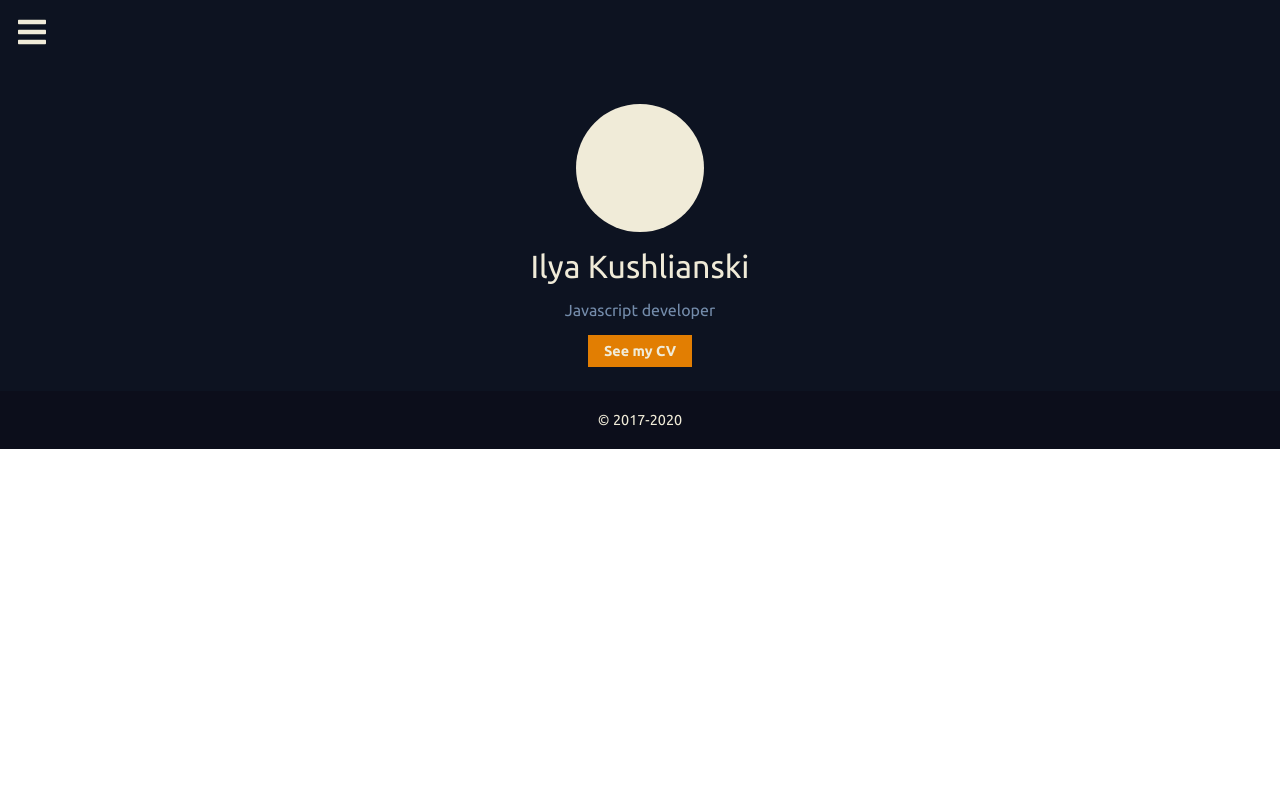
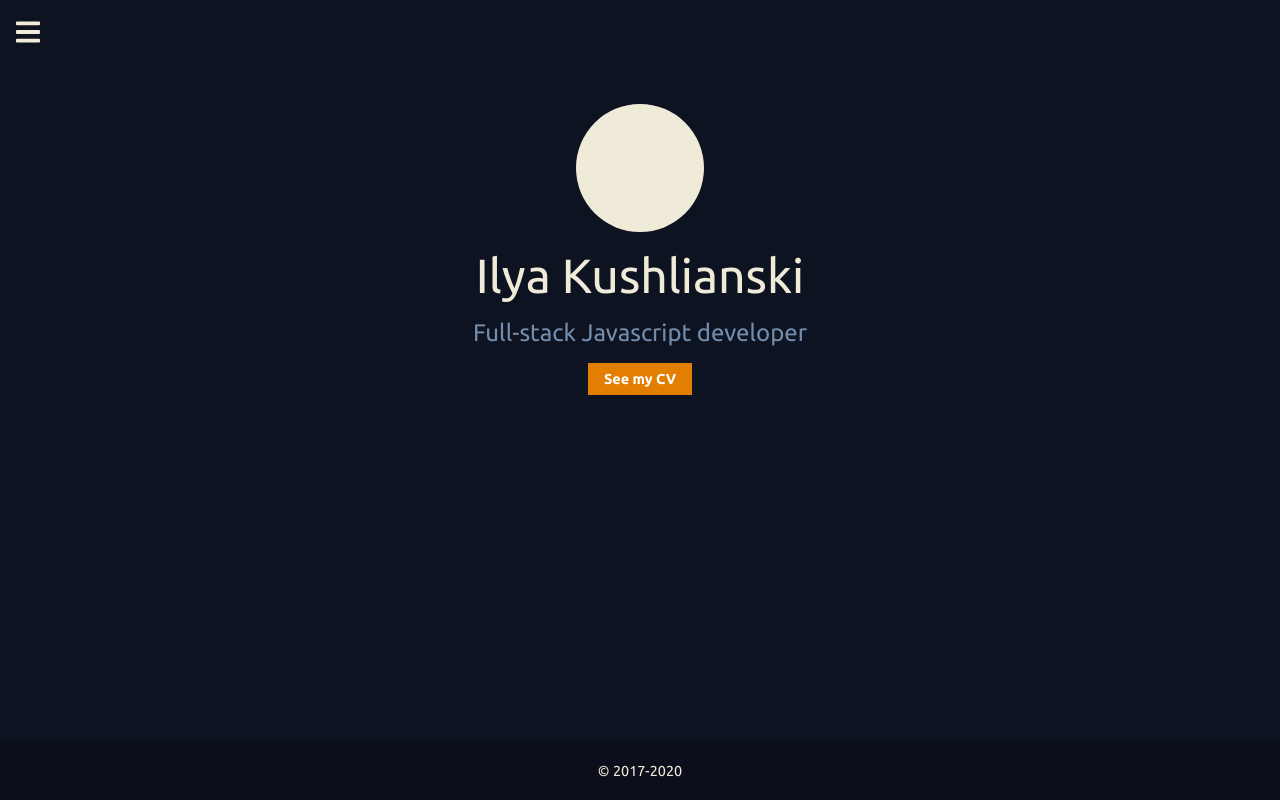
Before and after one commit to ikushlianski/ilya-online-nextjs, a Next.js app: page /front-page in a window 1280 px wide. Built offline with nearby package versions, Linux system fonts and the light colour scheme.

Commit message:
Improve style of front page

```diff
--- a/package.json
+++ b/package.json
@@ -21,7 +21,7 @@
   "bugs": {
     "url": "https://github.com/ikushlianski/ilya-online-react/issues"
   },
-  "homepage": "http://ilya.online",
+  "homepage": "https://ilya.online",
   "browserslist": [
     "defaults",
     "not IE 11"
--- a/src/components/Layout/Layout.js
+++ b/src/components/Layout/Layout.js
@@ -1,12 +1,17 @@
 import React from 'react';
+import cx from 'classnames';
 
 import { Header } from './Header';
 import { Footer } from './Footer';
 
-export const Layout = ({ children }) => (
-  <div className="Layout">
-    <Header />
-    {children}
-    <Footer />
-  </div>
-);
+export const Layout = ({ children, className }) => {
+  const pageClasses = cx('Page', className);
+
+  return (
+    <div className="Layout">
+      <Header />
+      <div className={pageClasses}>{children}</div>
+      <Footer />
+    </div>
+  );
+};
--- a/src/components/Navbar/Navbar.scss
+++ b/src/components/Navbar/Navbar.scss
@@ -16,7 +16,7 @@
 
 .Navbar__OpenMenuButton, .Navbar__CloseMenuButton {
   display: inline-block;
-  width: 32px;
+  width: 24px;
   height: 32px;
   padding: $padding-margin-normal;
 
@@ -34,7 +34,7 @@
   }
 
   .svg-inline--fa {
-    width: 32px;
+    width: 24px;
     height: 32px;
   }
 }
--- a/src/components/Navbar/NavbarItem.scss
+++ b/src/components/Navbar/NavbarItem.scss
@@ -6,6 +6,7 @@
   height: 2em;
   line-height: 2em;
   padding: $padding-margin-small $padding-margin-normal;
+  font-size: $font-larger;
 
   &:hover {
     cursor: pointer;
--- a/src/pages/front-page/front-page.scss
+++ b/src/pages/front-page/front-page.scss
@@ -13,12 +13,14 @@
   }
 
   &__Primary {
-    font-size: $font-large;
+    font-size: $font-giant;
     margin: 0;
+    text-align: center;
   }
 
   &__Secondary {
-    font-size: $font-normal;
+    font-size: $font-larger;
+    text-align: center;
     color: var(--secondaryLight);
     margin: $padding-margin-normal;
   }
--- a/src/pages/front-page/index.js
+++ b/src/pages/front-page/index.js
@@ -9,17 +9,15 @@ import './front-page.scss';
 
 const FrontPage = () => {
   return (
-    <Layout>
-      <div className="HomePage">
+    <Layout className="HomePage">
       <Block>
         <div className="Intro">
           <div className="Intro__Image"></div>
           <p className="Intro__Primary">Ilya Kushlianski</p>
-            <p className="Intro__Secondary">Javascript developer</p>
+          <p className="Intro__Secondary">Full-stack Javascript developer</p>
           <Button cta>See my CV</Button>
         </div>
       </Block>
-      </div>
     </Layout>
   );
 };
--- a/src/styles/styles.scss
+++ b/src/styles/styles.scss
@@ -24,11 +24,26 @@
 /*
   Global styles
  */
+html {
+  height: 100%;
+}
+
+body, #__next {
+  min-height: 100%;
+}
+
 // TODO: should be App
 .Layout {
+  display: flex;
+  flex-direction: column;
+  min-height: 100vh;
   background: var(--primary);
   color: var(--textColor);
   font-family: 'Ubuntu', sans-serif;
+}
+
+.Page {
+  flex-grow: 1;
 }
 
 /*
@@ -44,6 +59,7 @@ $font-small: 0.9rem;
 $font-normal: 1rem;
 $font-larger: 1.5rem;
 $font-large: 2rem;
+$font-giant: 3rem;
 
 /*
   Paddings and margins
--- a/src/ui-kit/Button/Button.scss
+++ b/src/ui-kit/Button/Button.scss
@@ -18,4 +18,5 @@
 
 .Button--cta {
   background: var(--accent);
+  color: white;
 }
```
Also changed, not shown: 1 other file (tests, documents, lock files or other folders). Lines whose indentation alone changed are shown as unchanged.
